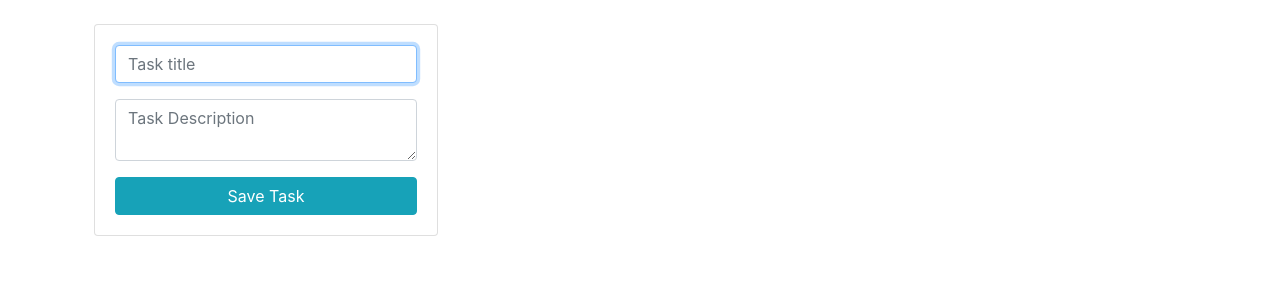
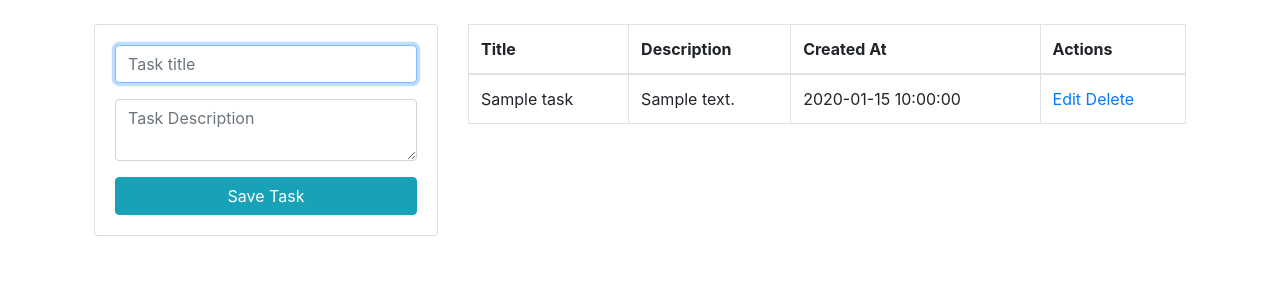
Before and after one commit to GeorgeSteel/tasks-PHPMySQL, a PHP site: page / in a window 1280 px wide. Shown: the part 56-356 px from the top of the page. Run offline with PHP 8.4, Linux system fonts and the light colour scheme; tables that the repository leaves empty hold one stand-in row (values such as "Sample post"); some libraries are stand-ins or nearby versions.

Commit message:
all current tasks printed, a few color changes

```diff
--- a/index.php
+++ b/index.php
@@ -24,6 +24,37 @@
                 </form>
             </div>
         </div>
+        <div class="col-md-8">
+            <table class="table table-bordered">
+                <thead>
+                    <tr>
+                        <th>Title</th>
+                        <th>Description</th>
+                        <th>Created At</th>
+                        <th>Actions</th>
+                    </tr>
+                </thead>
+                <tbody>
+                    <?php
+
+                        $query = "SELECT * FROM task";
+                        $result_tasks = mysqli_query($conn, $query);
+
+                        while ($row = mysqli_fetch_array($result_tasks)) { ?>
+                            <tr>
+                                <td><?php echo $row['title'] ?></td>
+                                <td><?php echo $row['description'] ?></td>
+                                <td><?php echo $row['created'] ?></td>
+                                <td>
+                                    <a href="edit-task.php?id=<?php echo $row['id'] ?>">Edit</a>
+                                    <a href="delete-task.php?id=<?php echo $row['id'] ?>">Delete</a>
+                                </td>
+                            </tr>
+
+                        <?php } ?>
+                </tbody>
+            </table>
+        </div>
     </div>
 </div>
 
```
